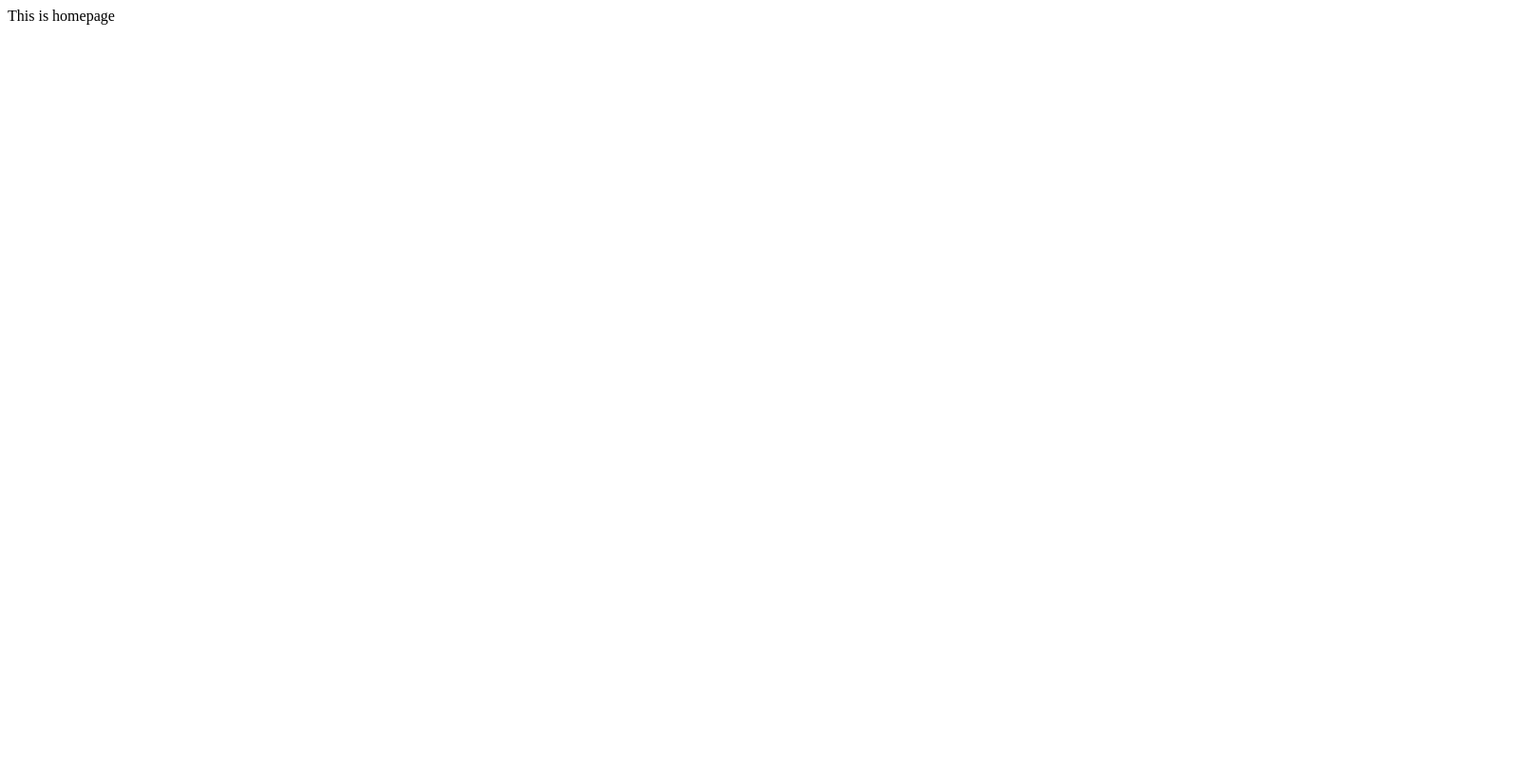
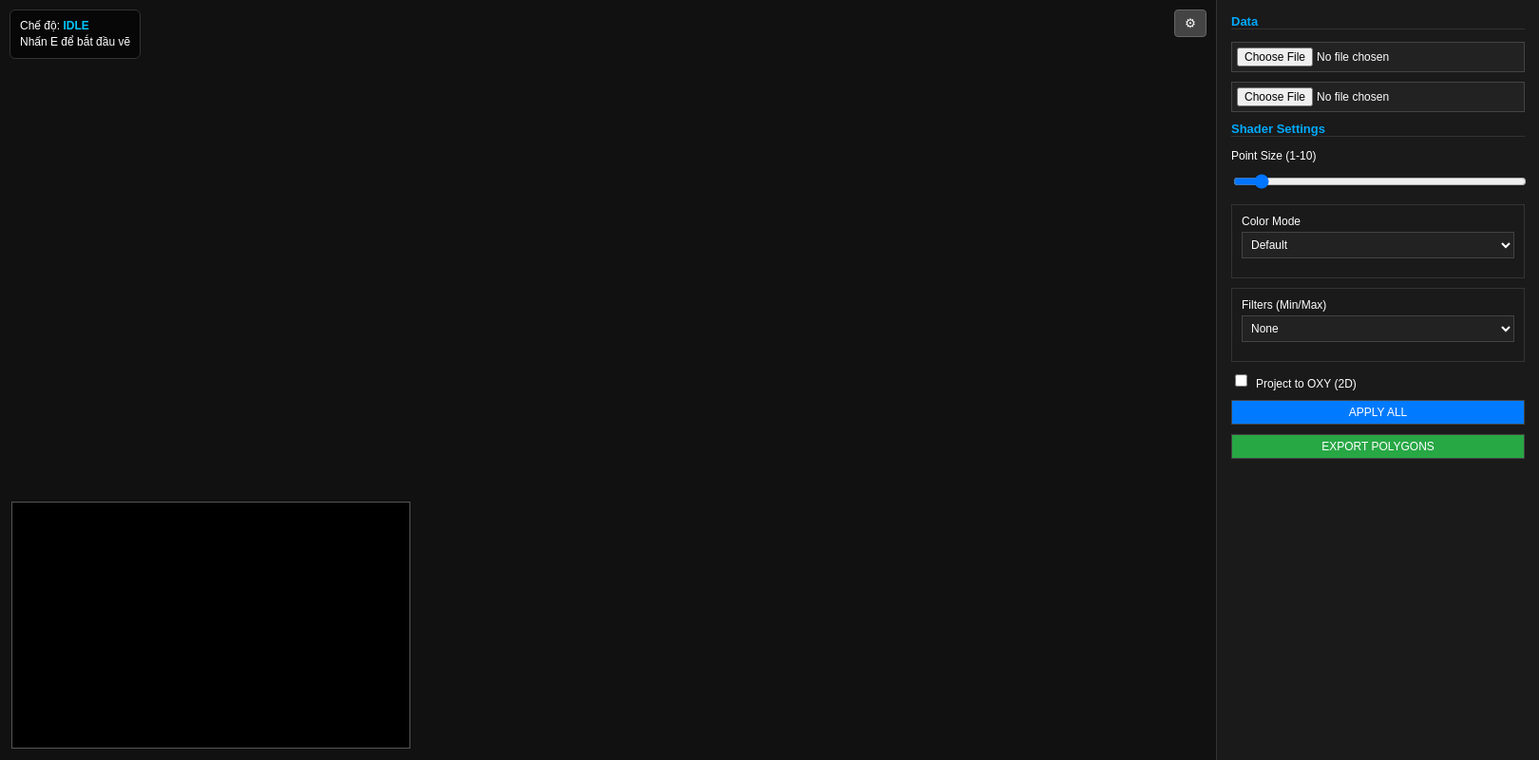
Before and after one commit to phongnh243898/githubpage, a plain HTML site: page index.html in a window 1280 px wide. Shown: the whole page at 95% size, 1620 px wide, since content can reach past the window. Drawn offline with Linux system fonts and the light colour scheme.

Commit message:
Refactor index.html with layout and styling enhancements
Updated HTML structure and added styles for layout, HUD, and sidebar.

```diff
--- a/index.html
+++ b/index.html
@@ -1,11 +1,144 @@
-<!DOCTYPE html>
-<html>
+<!doctype html>
+<html lang="en">
 <head>
-	<meta charset="utf-8">
-	<meta name="viewport" content="width=device-width, initial-scale=1">
-	<title></title>
+  <meta charset="UTF-8" />
+  <title>PCD Professional Viewer</title>
+  <style>
+    * { box-sizing: border-box; }
+    body { margin: 0; height: 100vh; background: #111; color: #fff; font-family: sans-serif; font-size: 13px; overflow: hidden; position: relative; }
+    #layout { position: relative; display: flex; height: 100%; }
+    #viewWrap { flex: 1; position: relative; background: #111; }
+    #render3d { position: absolute; inset: 0; }
+
+    #hud {
+      position: absolute; top: 10px; left: 10px; z-index: 2100;
+      background: rgba(0,0,0,0.6); padding: 8px 10px; border: 1px solid #333; border-radius: 6px;
+      font-size: 12px; line-height: 1.4;
+    }
+    #hud .active-mode { color: #00c8ff; font-weight: 700; }
+
+    #sidebarRight {
+      position: absolute;
+      top: 0; right: 0; bottom: 0;
+      width: 340px;
+      padding: 15px;
+      background: #1a1a1a;
+      border-left: 1px solid #333;
+      overflow-y: auto;
+      transform: translateX(100%);
+      transition: transform 0.25s ease;
+      z-index: 2600;
+    }
+    #sidebarRight.open { transform: translateX(0); }
+
+    #sidebarRight h3 { color: #00aaff; border-bottom: 1px solid #333; font-size: 13px; margin-top: 0; }
+    #sidebarRight input, #sidebarRight select, #sidebarRight button { width: 100%; margin-bottom: 10px; padding: 5px; background: #222; color: #fff; border: 1px solid #444; font-size: 12px; }
+    .group { border: 1px solid #333; padding: 10px; margin-bottom: 10px; }
+    .inline-check { display: inline-flex; align-items: center; gap: 6px; white-space: nowrap; }
+    .row-2 { display: flex; gap: 8px; }
+    .row-2 > * { flex: 1; }
+    label { font-size: 12px; display: block; margin-bottom: 4px; }
+
+    #settingBtn { position: absolute; top: 10px; right: 10px; z-index: 3000; background: #444; color: #fff; border: 1px solid #666; padding: 6px 10px; border-radius: 4px; cursor: pointer; }
+
+    /* video view (compatible with video3d.js) */
+    #videoPanel {
+      position: absolute;
+      width: 420px;
+      height: 260px;
+      bottom: 12px;
+      left: 12px;
+      border: 1px solid #555;
+      background: #000;
+      z-index: 2500;
+      display: flex;
+      align-items: center;
+      justify-content: center;
+      overflow: hidden;
+    }
+  </style>
 </head>
 <body>
-	This is homepage
+  <button id="settingBtn">⚙</button>
+  <div id="layout">
+    <div id="viewWrap">
+      <div id="render3d"></div>
+      <div id="hud">
+        <div id="mode-text">Chế độ: <span class="active-mode">IDLE</span></div>
+        <div id="hint">Nhấn E để bắt đầu vẽ</div>
+      </div>
+      <div id="videoPanel">
+        <div id="view-video3d" style="width:100%;height:100%;"></div>
+      </div>
+    </div>
+
+    <div id="sidebarRight">
+      <h3>Data</h3>
+      <input type="file" id="pcdFile" accept=".pcd,.json" />
+      <input type="file" id="videoFile" accept="video/*" />
+      <input type="file" id="load-video3d" accept="video/*" style="display:none" />
+
+      <h3>Shader Settings</h3>
+      <label>Point Size (1-10)</label>
+      <input type="range" id="size" min="1" max="10" step="0.1" value="1.5">
+
+      <div class="group">
+        <label>Color Mode</label>
+        <select id="colorMode">
+          <option value="default">Default</option>
+          <option value="bw">B&W</option>
+          <option value="height">Height Gradient</option>
+          <option value="distance">Dist Gradient</option>
+        </select>
+        <div id="gradOpts" style="display:none">
+          <div class="row-2">
+            <input type="number" id="min" value="0">
+            <input type="number" id="max" value="5">
+          </div>
+          <div class="row-2" style="margin-top:6px;">
+            <input type="color" id="c1" value="#0000ff">
+            <input type="color" id="c2" value="#ff0000">
+          </div>
+          <label style="margin-top:6px;">Repeat / Mode</label>
+          <div class="row-2">
+            <input type="number" id="rep" value="1" step="0.1">
+            <select id="mode"><option value="clamp">Clamp</option><option value="repeat">Repeat</option><option value="mirror">Mirror</option></select>
+          </div>
+        </div>
+      </div>
+
+      <div class="group">
+        <label>Filters (Min/Max)</label>
+        <select id="fType">
+          <option value="none">None</option>
+          <option value="height">Height (Z)</option>
+          <option value="distance">Distance</option>
+        </select>
+        <div id="filterOpts" style="display:none">
+          <div class="row-2" style="margin-top:6px;">
+            <input type="number" id="fMin" value="0">
+            <input type="number" id="fMax" value="2">
+          </div>
+        </div>
+      </div>
+
+      <label class="inline-check"><input type="checkbox" id="oxy"> Project to OXY (2D)</label>
+      <button id="apply" style="background:#007bff">APPLY ALL</button>
+      <button id="export" style="background:#28a745">EXPORT POLYGONS</button>
+    </div>
+  </div>
+
+  <script src="./js/main.js"></script>
+  <script src="./js/video3d.js"></script>
+
+  <script type="importmap">
+  {
+    "imports": {
+      "three": "https://unpkg.com/three@0.161.0/build/three.module.js",
+      "three/addons/": "https://unpkg.com/three@0.161.0/examples/jsm/"
+    }
+  }
+  </script>
+  <script type="module" src="./js/app.js"></script>
 </body>
 </html>
```
